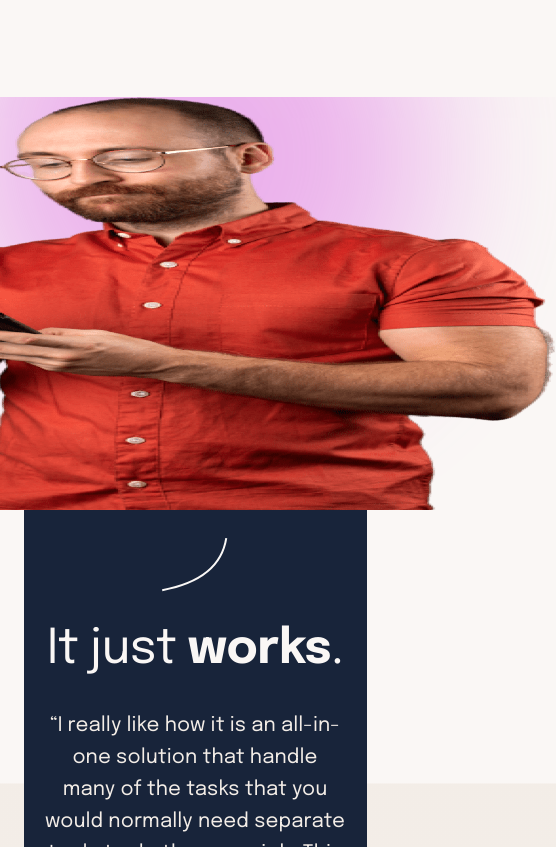
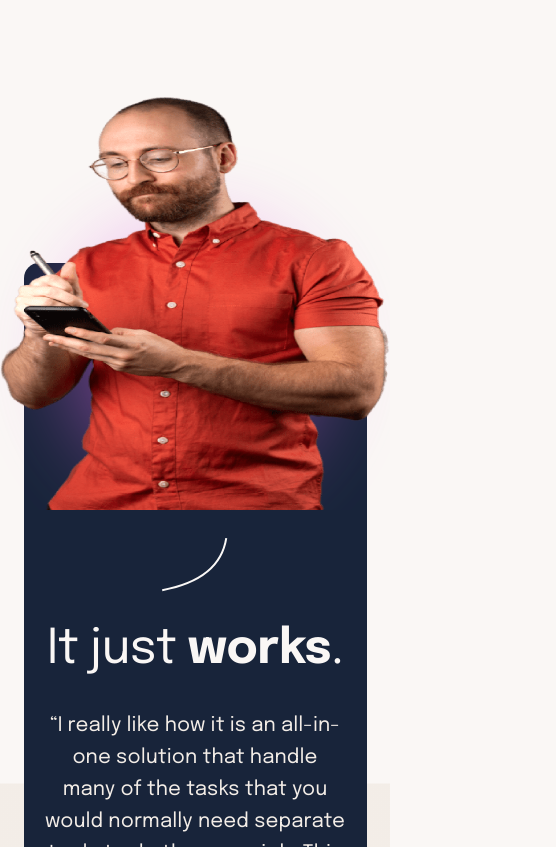
Before and after one commit to hector1234567/fm-suite-landing-page, a website: page index.html in a window 390 px wide. Shown: the part 1153-2000 px from the top of the page, 556 px wide, since content can reach past the window. Drawn offline with Linux system fonts and the light colour scheme.

Commit message:
Responsive images

```diff
--- a/index.html
+++ b/index.html
@@ -55,7 +55,16 @@
     </header>
     <main class="main container">
       <figure class="main__figure">
-        <img src="/assets/image-jeremy-large@2x.png" alt="jeremy" />
+        <img
+          src="/assets/image-jeremy-large@2x.png"
+          alt="jeremy"
+          srcset="
+            /assets/image-jeremy-large@2x.png 722w,
+            /assets/image-jeremy-large.png    361w,
+            /assets/image-jeremy-small@2x.png 486w,
+            /assets/image-jeremy-small.png    243w
+          "
+        />
       </figure>
       <div class="main__content">
         <h2>It just <strong>works</strong>.</h2>
--- a/sass/layout/header.scss
+++ b/sass/layout/header.scss
@@ -27,11 +27,19 @@
     background-repeat: no-repeat;
     background-size: contain;
 
+    @media (min-resolution: 192dpi) {
+      background-image: url(/assets/image-hero-portrait@2x.png);
+    }
+
     @media (max-width: t.$Mobile) {
       height: auto;
       padding-bottom: calc(24.3rem + 6.4rem);
-      background-image: url(/assets/image-hero-landscape@2x.png);
+      background-image: url(/assets/image-hero-landscape.png);
       background-position: bottom;
+
+      @media (min-resolution: 192dpi) {
+        background-image: url(/assets/image-hero-landscape@2x.png);
+      }
     }
 
     h1 {
```
Also changed, not shown: css/style.css, 1 other file.
